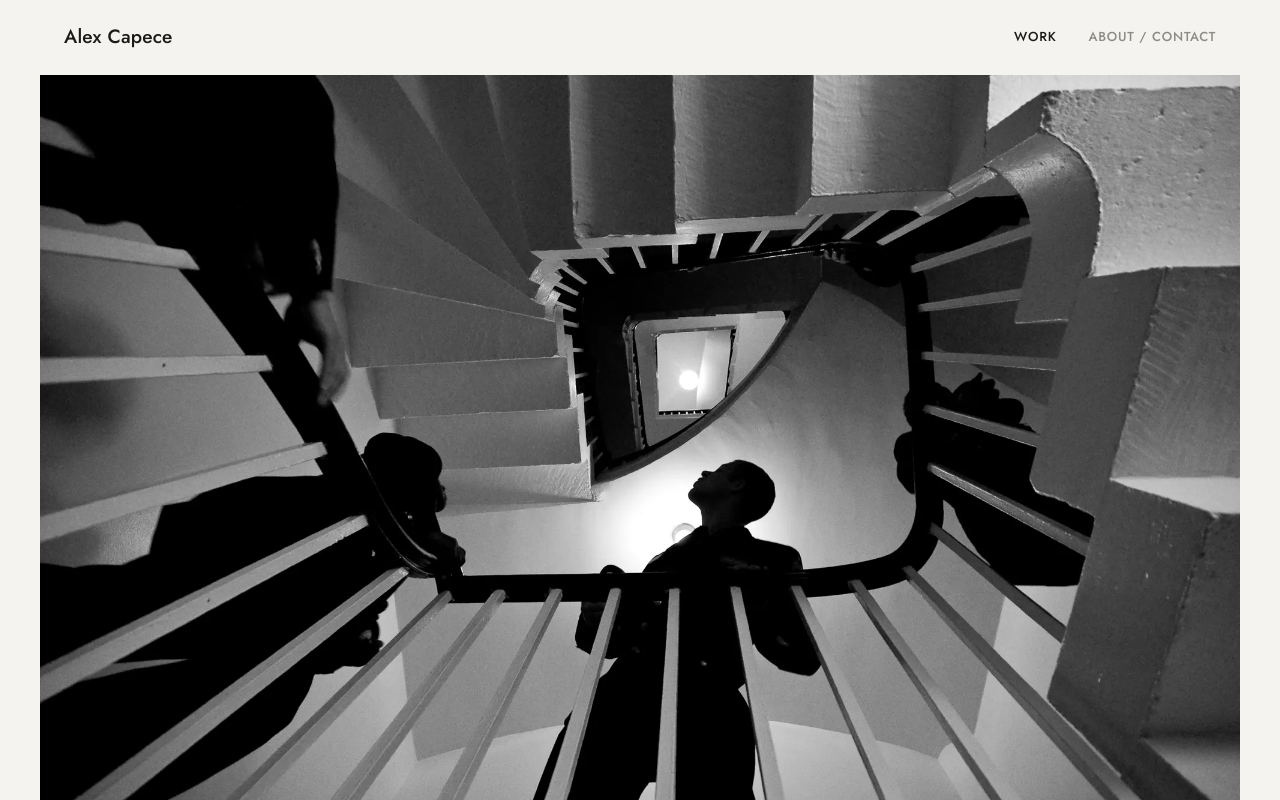
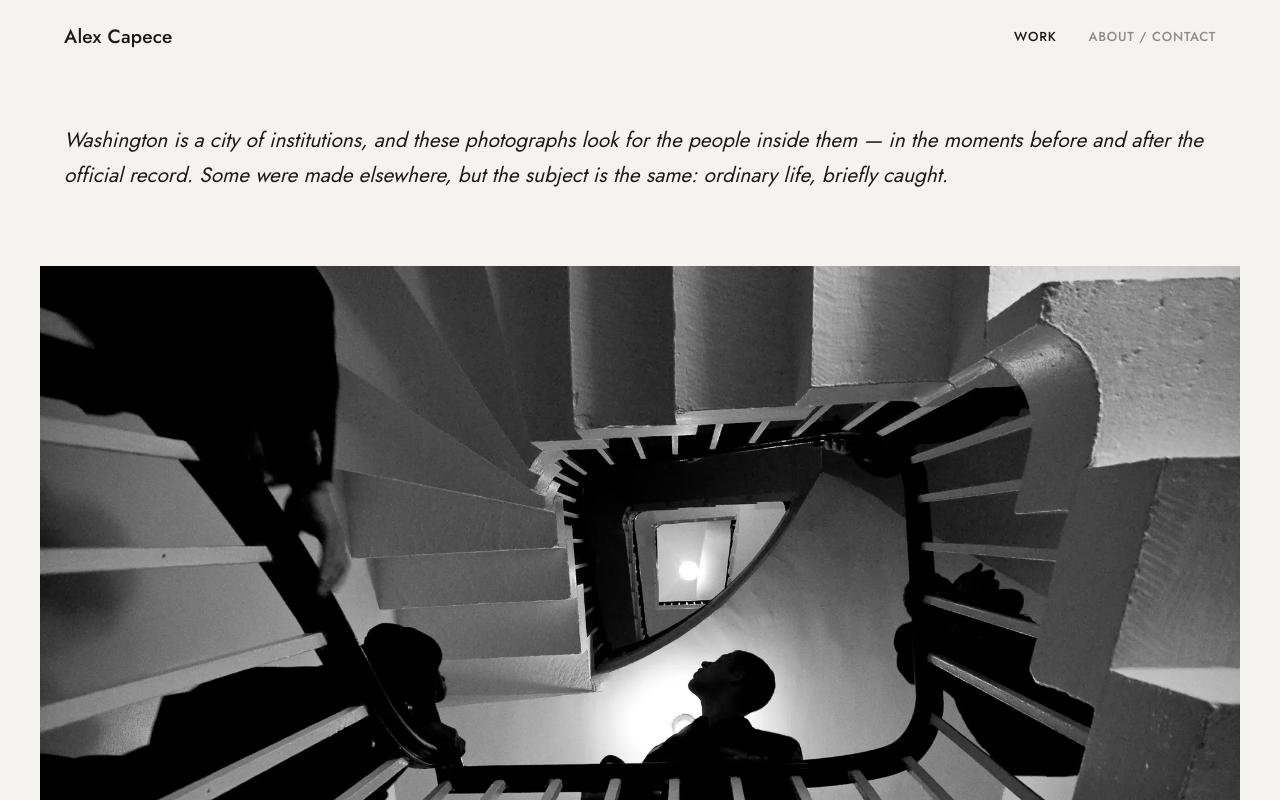
Before and after one commit to HrishavSaha/alex-capece, a Next.js app: page / in a window 1280 px wide. Shown: the top 800 px of the page. Built offline with nearby package versions, Linux system fonts and the light colour scheme.

Commit message:
feat: update typography and content across about page and gallery
- Add italic style to Jost font family in layout for enhanced typography
- Update about page bio content for clarity and add availability note
- Add descriptive title with italic styling to gallery component

```diff
--- a/app/about/About.module.css
+++ b/app/about/About.module.css
@@ -23,6 +23,7 @@
 }
 
 .bio {
+  font-family: var(--font-jost), sans-serif;
   font-size: 1.1669rem;
   line-height: 1.7;
   color: var(--ink);
--- a/app/layout.tsx
+++ b/app/layout.tsx
@@ -13,6 +13,7 @@ const cormorant = Cormorant_Garamond({
 const jost = Jost({
   subsets: ["latin"],
   weight: ["400", "500"],
+  style: ["normal", "italic"],
   variable: "--font-jost",
 });
 
--- a/components/Gallery/Gallery.module.css
+++ b/components/Gallery/Gallery.module.css
@@ -1,3 +1,12 @@
+.title {
+  margin-top: 24px;
+  padding: 24px;
+  font-family: var(--font-jost);
+  font-style: italic;
+  font-size: 1.3rem;
+  line-height: 1.7;
+}
+
 .gallery {
   display: flex;
   flex-direction: column;
--- a/components/Gallery/Gallery.tsx
+++ b/components/Gallery/Gallery.tsx
@@ -5,6 +5,11 @@ import styles from "./Gallery.module.css";
 export default function Gallery() {
   return (
     <div className={styles.gallery}>
+      <p className={styles.title}>
+        Washington is a city of institutions, and these photographs look for the people
+        inside them — in the moments before and after the official record. Some were made
+        elsewhere, but the subject is the same: ordinary life, briefly caught.
+      </p>
       {IMAGES.map((img, i) => (
         <div key={i} className={styles.item}>
           <Image
```
Also changed, not shown: app/about/page.tsx (+8 -7 lines).
